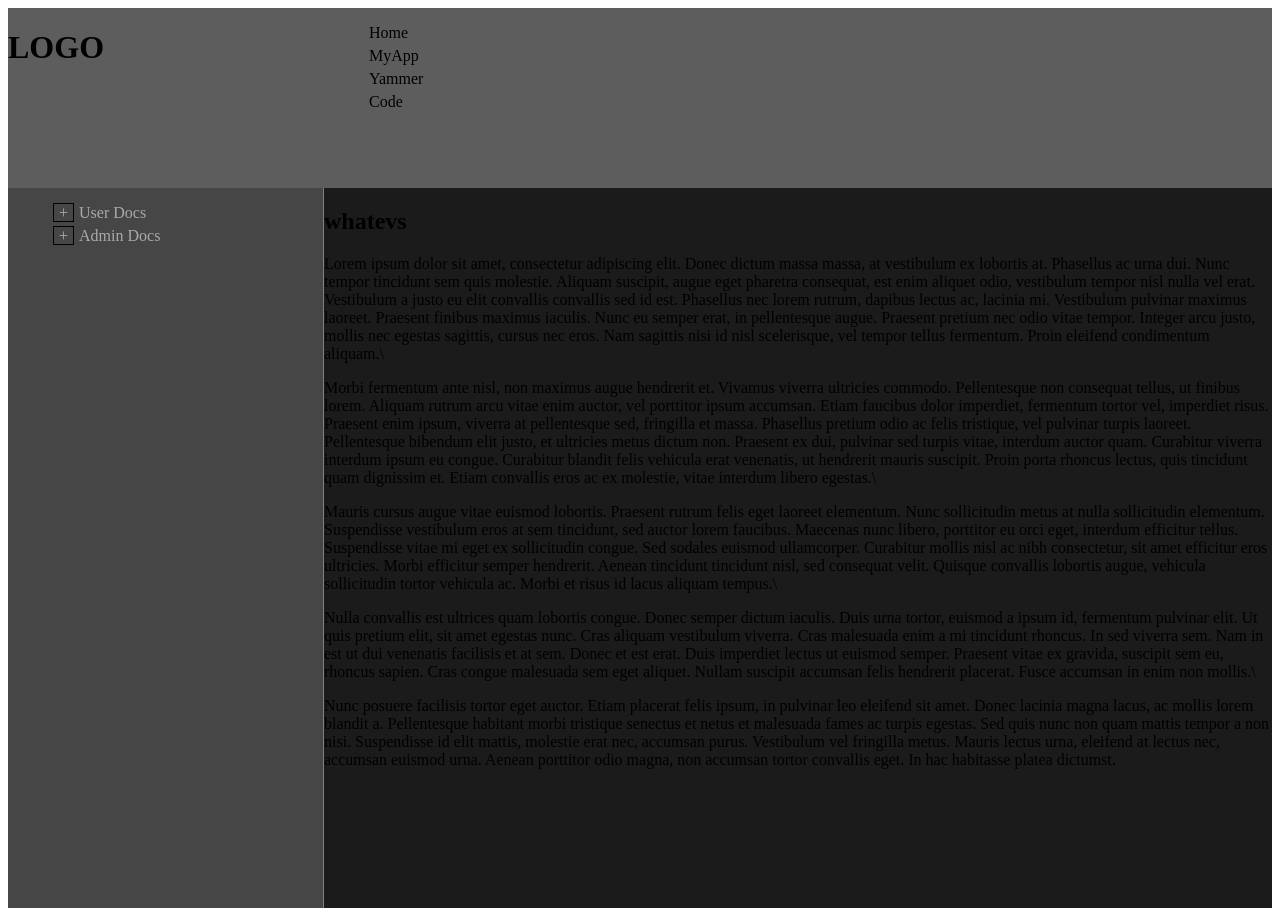
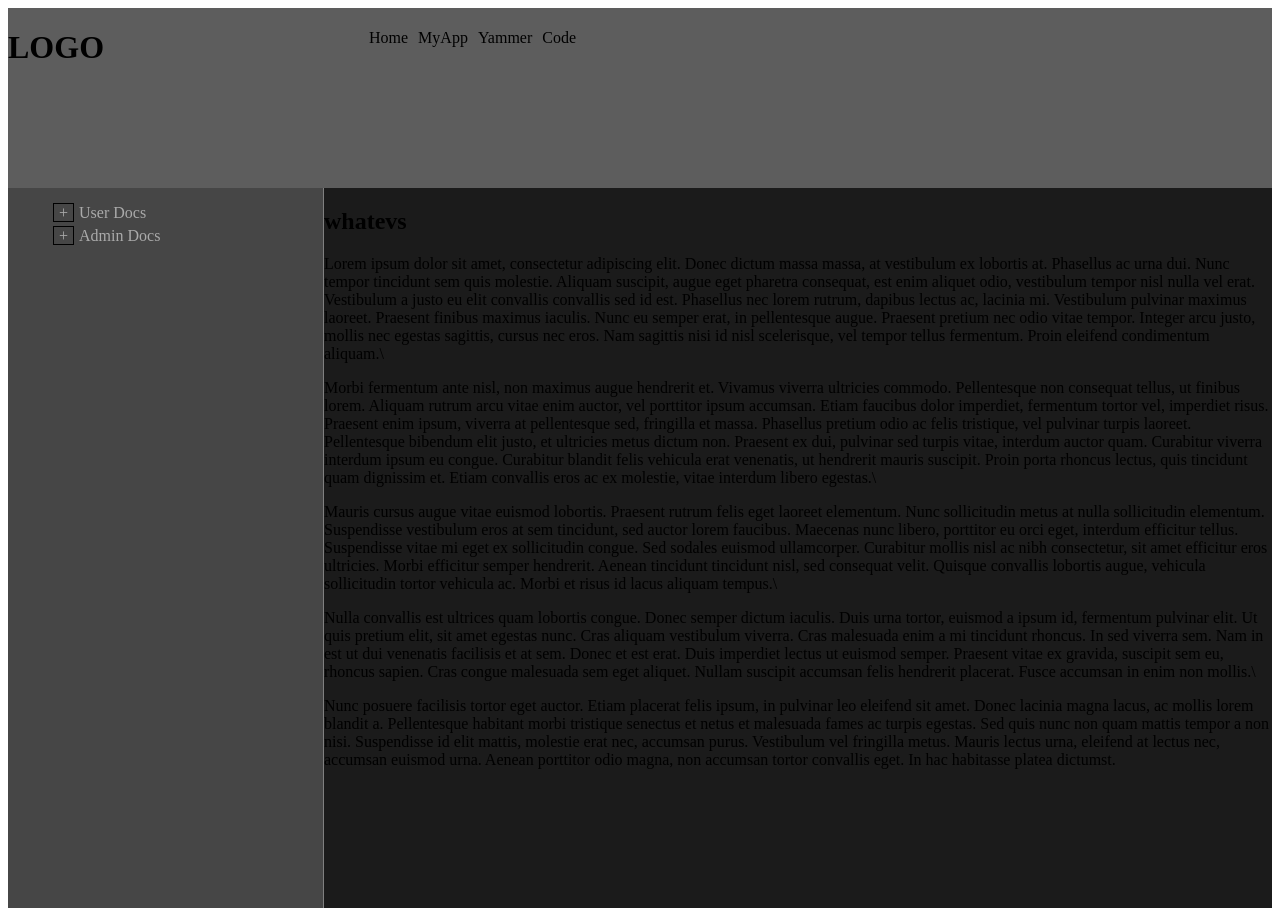
Before and after one commit to emacintosh/eric-docs, a Jekyll site: the page built from readme.md, in a window 1280 px wide. Built offline with Jekyll 4.4.1, drawn with Linux system fonts in a browser that asks for light colours; our own code applies the rules of GitHub Pages for plain Markdown files.

Commit message:
Update style.css

```diff
--- a/css/style.css
+++ b/css/style.css
@@ -37,6 +37,10 @@ label {
   background-color: #5D5D5D;
 }
 
+.links ul {
+  display:flex;
+}
+
 .logo {
   grid-area: logo;
   background-color: #5D5D5D;
```
